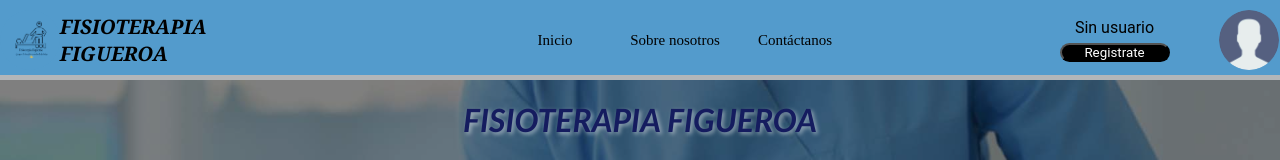
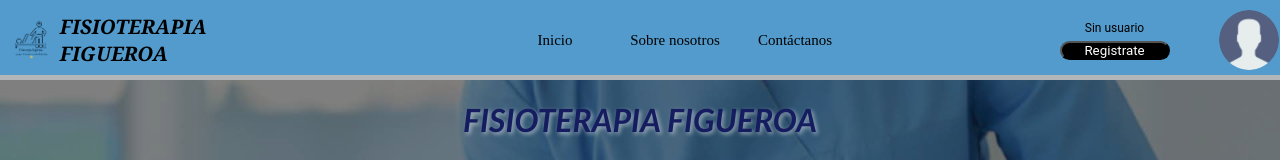
Before and after one commit to AntonyReyesFigueroa/Marat-n-de-programaci-n, a React (Vite) app: page / in a window 1280 px wide. Shown: the top 160 px of the page. Built offline with nearby package versions, Linux system fonts and the light colour scheme; a web font is replaced by a local one.

Commit message:
pagina 82%"

```diff
--- a/src/components/Header/Header.css
+++ b/src/components/Header/Header.css
@@ -15,6 +15,8 @@ a {
     cursor: pointer;
     margin-right: 4px;
 }
+
+
 
 .nav__user>img {
     width: 60px;
@@ -120,9 +122,13 @@ a {
         display: flex;
         flex-direction: column;
         gap: 6px;
-        width: 190px;
+        width: 200px;
         text-align: center;
         margin: auto;
+    }
+
+    .nav__user-datos > p{
+        font-size: 12px;
     }
 
     .nav__user-datos>button {
```
